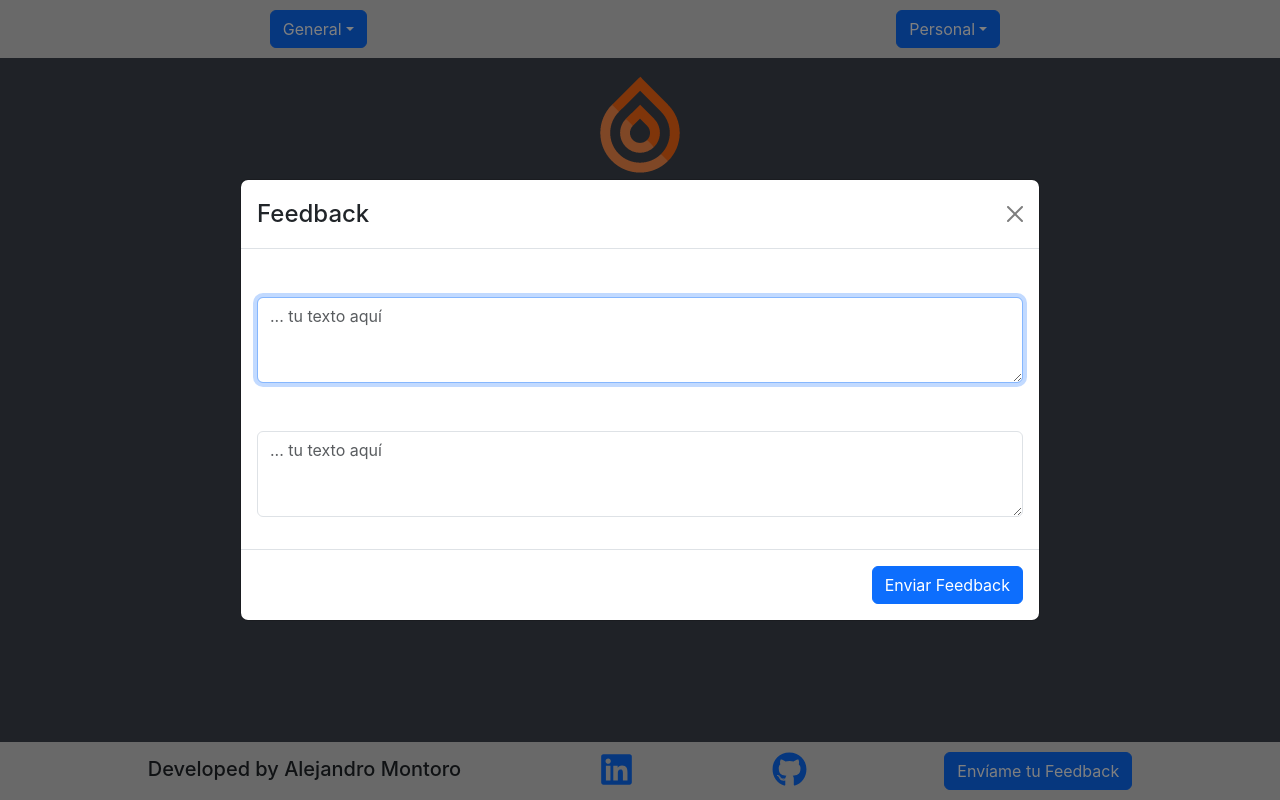
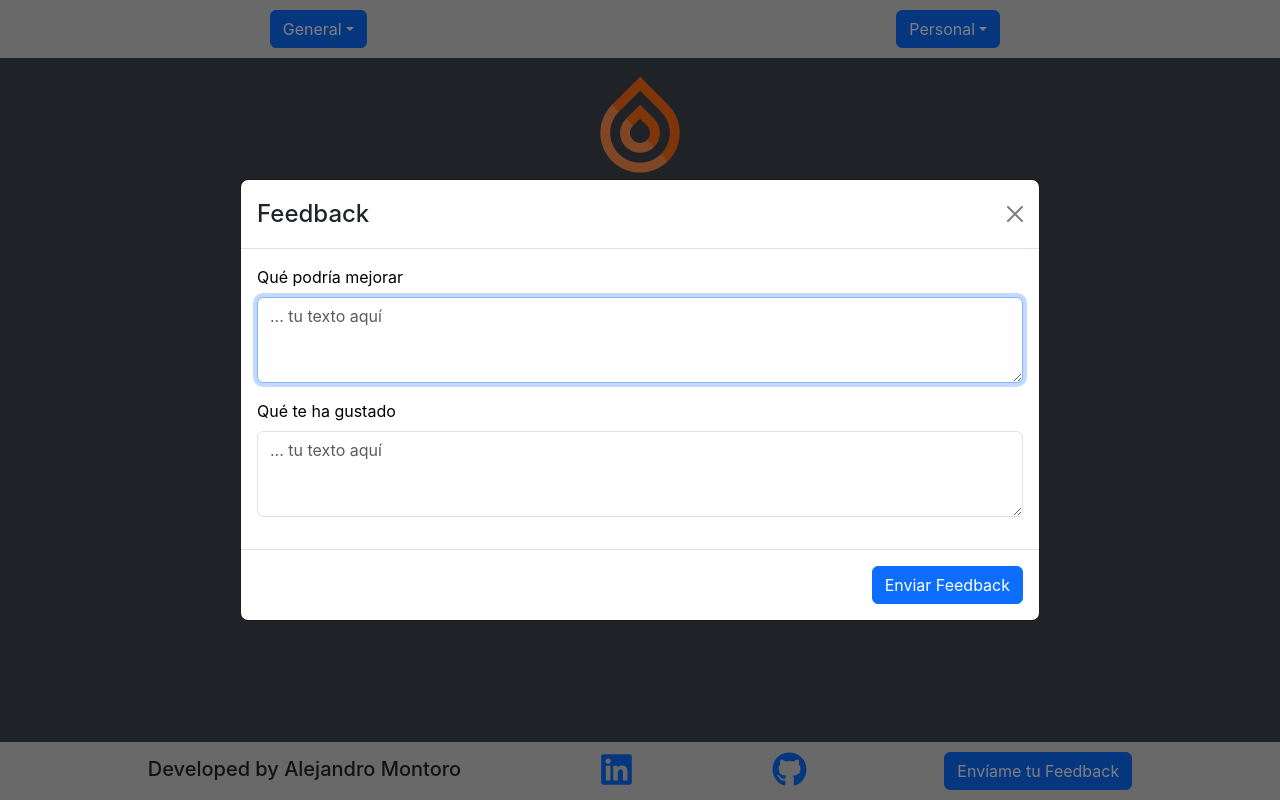
Before and after one commit to AlexMontoro1/Avatrash-client, a React (Create React App) app: page / in a window 1280 px wide. Both pictures are taken after a click on the button "Envíame tu Feedback". Built offline with nearby package versions, Linux system fonts and the light colour scheme; no server answers.

Commit message:
ultimos retoques

```diff
--- a/src/components/Feedback.jsx
+++ b/src/components/Feedback.jsx
@@ -1,8 +1,6 @@
 import  { useState } from "react";
-import { useNavigate } from "react-router-dom";
 import { Button, Modal, Form, Alert } from "react-bootstrap";
 import { createFeedbackService } from "../services/feedback.services"
-import { Orbit } from '@uiball/loaders'
 
 function Feedback( ) {
 
@@ -67,7 +65,7 @@ function Feedback( ) {
       <Modal.Body>
         <Form>
           <Form.Group className="mb-3" controlId="improvementTextArea">
-            <Form.Label>Qué podría mejorar</Form.Label>
+            <Form.Label style={{color: "black"}}>Qué podría mejorar</Form.Label>
             <Form.Control
               as="textarea"
               rows={3}
@@ -79,7 +77,7 @@ function Feedback( ) {
             />
           </Form.Group>
           <Form.Group className="mb-3" controlId="likesTextArea">
-            <Form.Label>Qué te ha gustado</Form.Label>
+            <Form.Label style={{color: "black"}}>Qué te ha gustado</Form.Label>
             <Form.Control
               as="textarea"
               rows={3}
```
